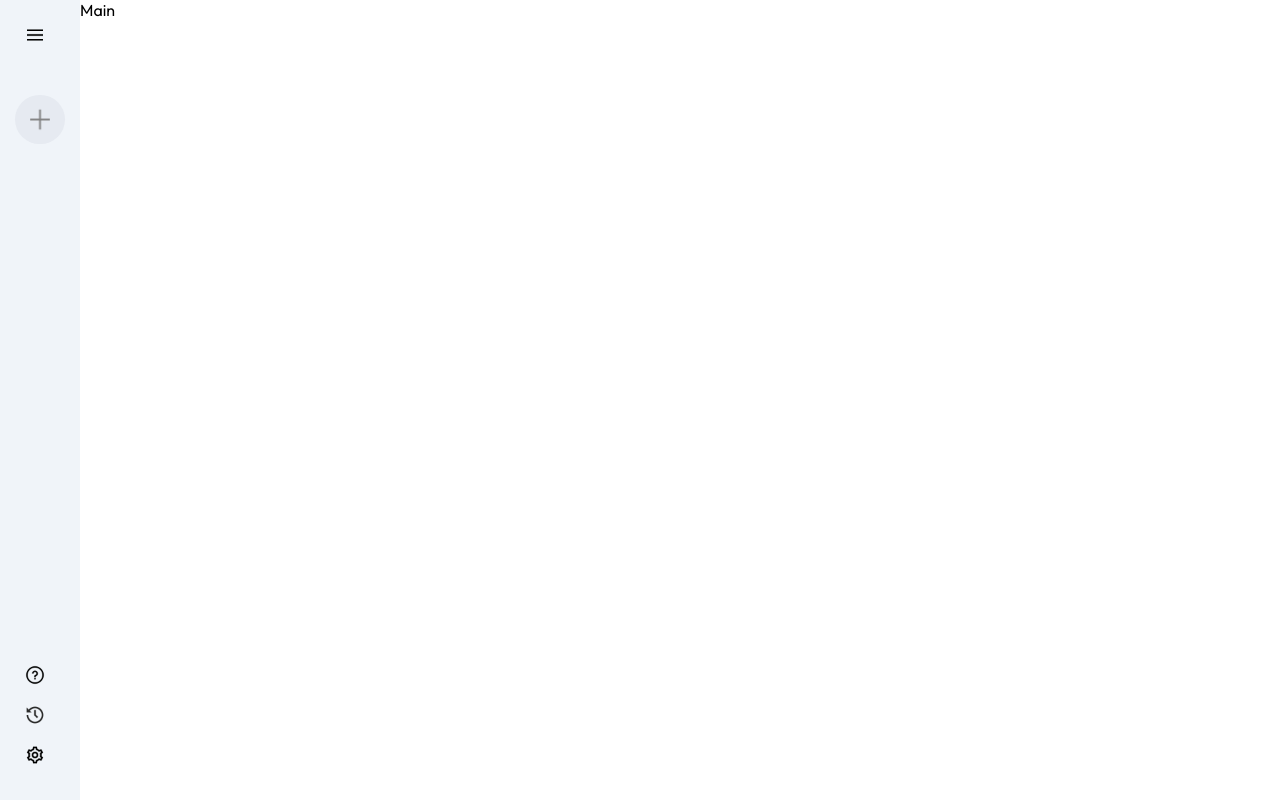
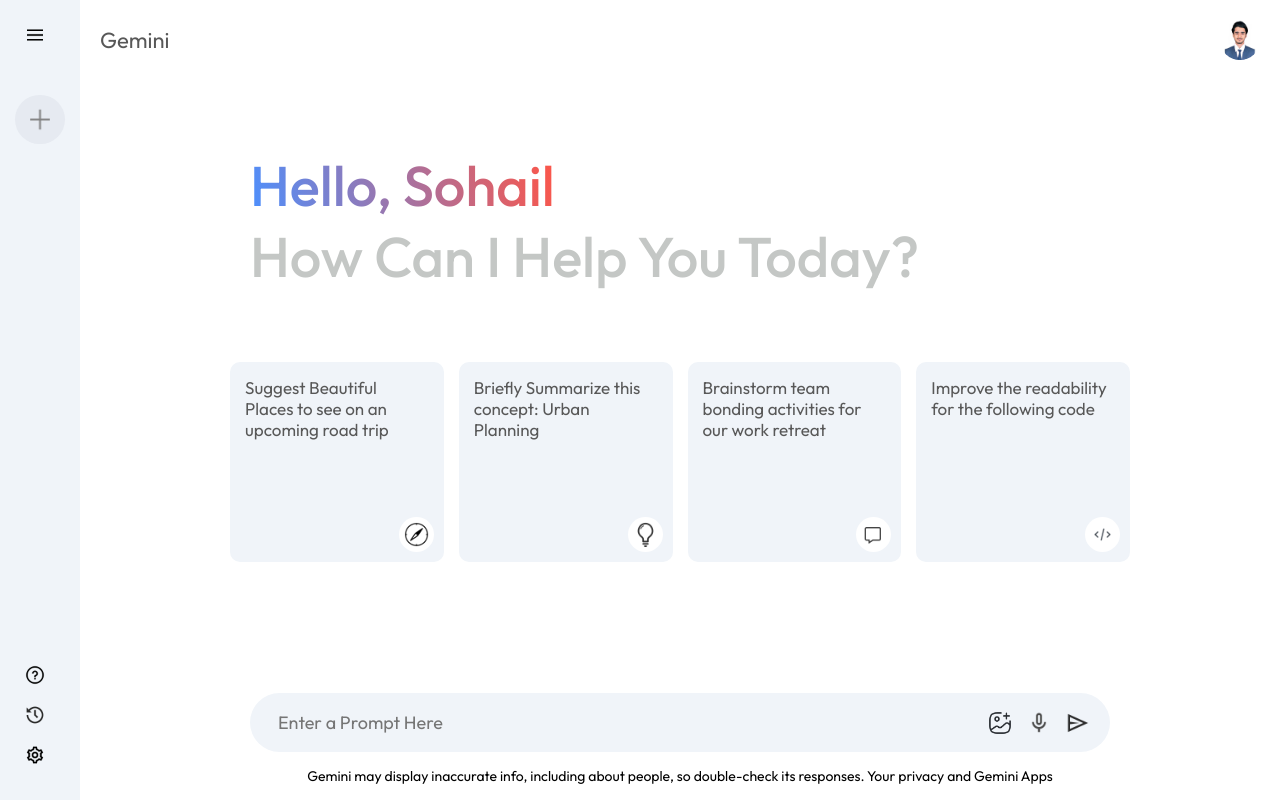
Before and after one commit to sohail019/Google-Gemini, a React (Vite) app: page / in a window 1280 px wide. Built offline with nearby package versions, Linux system fonts and the light colour scheme.

Commit message:
Main Component completed with styling

```diff
--- a/src/assets/assets.js
+++ b/src/assets/assets.js
@@ -7,7 +7,7 @@
 import compass_icon from './compass_icon.png'
 import gallery_icon from './gallery_icon.png'
 import mic_icon from './mic_icon.png'
-import user_icon from './user_icon.png'
+import user_icon from './sohail.jpg'
 import user from './user.jpg'
 import youtube_icon from './youtube_icon.png'
 import message_icon from './message_icon.png'
--- a/src/components/Main/Main.css
+++ b/src/components/Main/Main.css
@@ -0,0 +1,120 @@
+.main{
+    flex: 1;
+    min-height: 100vh;
+    padding-bottom: 15vh;
+    position: relative;
+}
+
+.main .nav{
+    display: flex;
+    align-items: center;
+    justify-content: space-between;
+    font-size: 22px;
+    padding: 20px;
+    color: #585858;
+}
+
+.main .nav img{
+    width: 40px;
+    border-radius: 50px;
+}
+
+.main-container{
+    max-width: 900px;
+    margin: auto;
+}
+
+.main .greet{
+    margin: 50px 0;
+    font-size: 56px;
+    color: #c4c7c5;
+    font-weight: 500;
+    padding: 20px;
+}
+
+.main .greet span{
+    background: -webkit-linear-gradient(16deg, #4b90ff, #ff5546);
+    background-clip: border-box;
+    -webkit-background-clip: text;
+    -webkit-text-fill-color: transparent;
+}
+
+.main .cards{
+    display: grid;
+    grid-template-columns: repeat(auto-fill, minmax(180px, 1fr));
+    gap: 15px;
+}
+
+.main .card{
+    height: 200px;
+    padding: 15px;
+    background-color: #f0f4f9;
+    border-radius: 10px;
+    position: relative;
+    cursor: pointer;
+}
+
+.main .card img{
+    width: 35px;
+    padding: 5px;
+    position: absolute;
+    background-color: white;
+    border-radius: 20px;
+    bottom: 10px;
+    right: 10px;
+}
+
+.main .card p{
+    color: #585858;
+    font-size: 17px;
+}
+
+.main .card:hover{
+    background-color: #dfe4ea;
+}
+
+.main-bottom{
+    position: absolute;
+    bottom: 0;
+    width: 100%;
+    max-width: 900px;
+    padding: 0px 20px;
+    margin: auto;
+}
+
+.search-box{
+    display: flex;
+    align-items: center;
+    justify-content: space-between;
+    gap: 20px;
+    background-color: #f0f4f9;
+    padding: 10px 20px;
+    border-radius: 50px;
+}
+
+.search-box img{
+    width: 24px;
+    cursor: pointer;
+}
+
+.search-box input{
+    flex: 1;
+    background: transparent;
+    border: none;
+    outline: none;
+    padding: 8px;
+    font-size: 18px;
+}
+
+.search-box div{
+    display: flex;
+    align-items: center;
+    gap: 15px;
+}
+
+.main .bottom-info{
+    font-size: 14px;
+    margin: 15px auto;
+    text-align: center;
+    font-weight: 400;
+}
--- a/src/components/Main/Main.jsx
+++ b/src/components/Main/Main.jsx
@@ -1,7 +1,54 @@
 import "./Main.css"
+import { assets } from "../../assets/assets"
 
 export const Main = () => {
+  const { user_icon, compass_icon, bulb_icon, code_icon, message_icon, gallery_icon, mic_icon, send_icon } = assets;
   return (
-    <div className='main'>Main</div>
-  )
+    <div className="main">
+      <div className="nav">
+        <p>Gemini</p>
+        <img src={user_icon} alt="" />
+      </div>
+      <div className="main-container">
+        <div className="greet">
+          <p>
+            <span>Hello, Sohail</span>
+          </p>
+          <p>How Can I Help You Today?</p>
+        </div>
+        <div className="cards">
+          <div className="card">
+            <p>Suggest Beautiful Places to see on an upcoming road trip</p>
+            <img src={compass_icon} alt="" />
+          </div>
+          <div className="card">
+            <p>Briefly Summarize this concept: Urban Planning</p>
+            <img src={bulb_icon} alt="" />
+          </div>
+          <div className="card">
+            <p>Brainstorm team bonding activities for our work retreat</p>
+            <img src={message_icon} alt="" />
+          </div>
+          <div className="card">
+            <p>Improve the readability for the following code</p>
+            <img src={code_icon} alt="" />
+          </div>
+        </div>
+        <div className="main-bottom">
+          <div className="search-box">
+            <input type="text" placeholder="Enter a Prompt Here" />
+            <div>
+              <img src={gallery_icon} alt="" />
+              <img src={mic_icon} alt="" />
+              <img src={send_icon} alt="" />
+            </div>
+          </div>
+          <p className="bottom-info">
+            Gemini may display inaccurate info, including about people, so
+            double-check its responses. Your privacy and Gemini Apps
+          </p>
+        </div>
+      </div>
+    </div>
+  );
 }
```
Also changed, not shown: src/assets/sohail.jpg (added).
